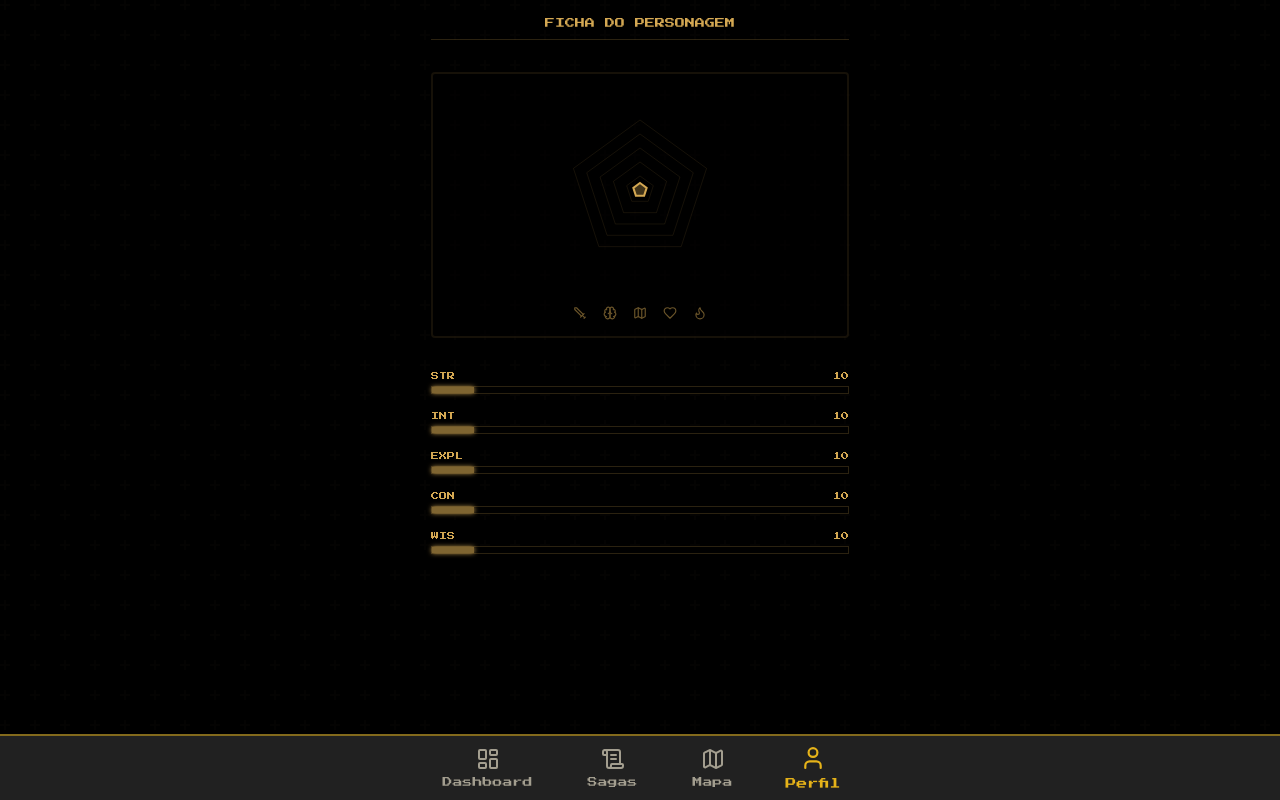
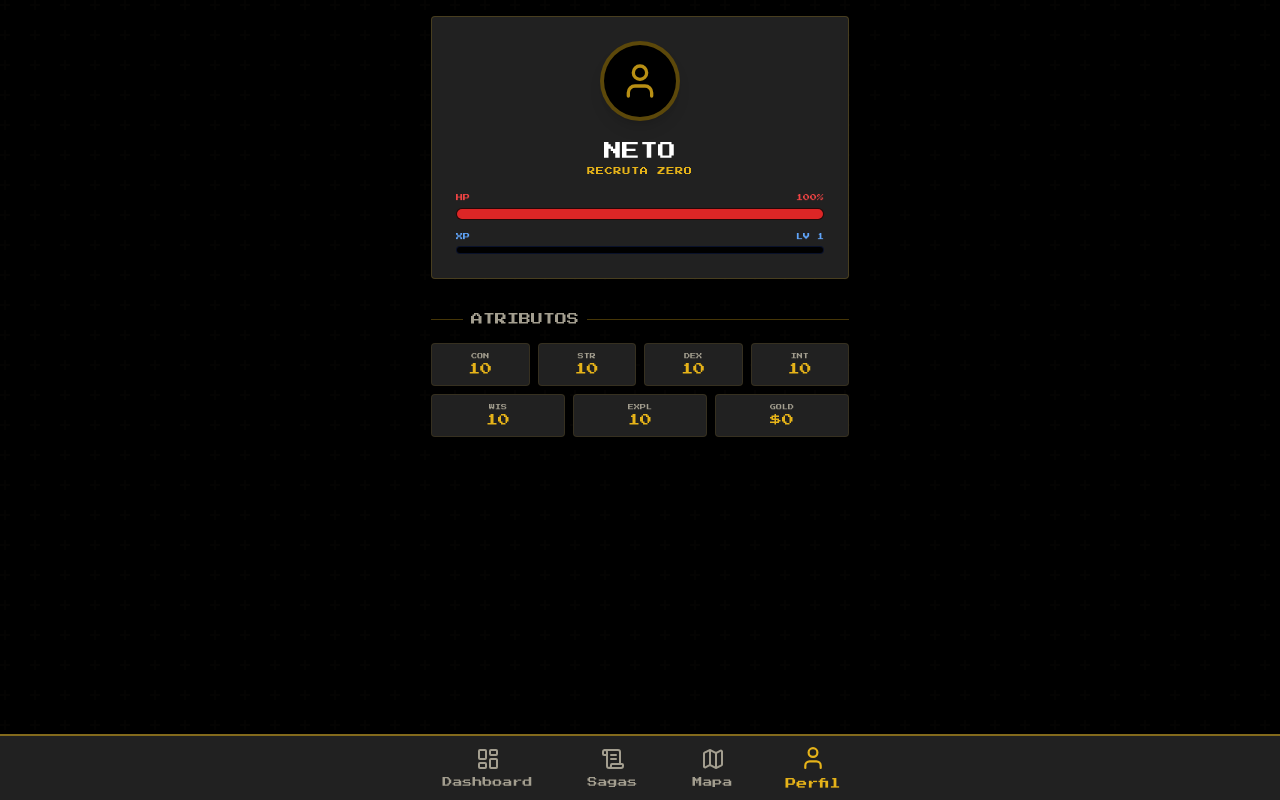
Before and after one commit to NetoPessoal-crypto/Life-RPG---Mestre-das-Sagas-MOCHA, a React (Vite) app: page /profile in a window 1280 px wide. Built offline with nearby package versions, Linux system fonts and the light colour scheme.

Commit message:
Update ProfilePage.tsx

```diff
--- a/src/react-app/pages/ProfilePage.tsx
+++ b/src/react-app/pages/ProfilePage.tsx
@@ -1,61 +1,76 @@
 import AppShell from '@/react-app/components/AppShell';
-import { useGame } from '@/react-app/context/GameContext';
-import { Sword, Brain, Map, Heart, Flame } from 'lucide-react';
+import { useGame, getPlayerTitle } from '@/react-app/context/GameContext';
+import { User, Shield, Zap } from 'lucide-react';
 
 export default function ProfilePage() {
   const { state } = useGame();
 
-  const stats = [
-    { label: 'STR', val: state.attributes.STR, i: 0 },
-    { label: 'INT', val: state.attributes.INT, i: 1 },
-    { label: 'EXPL', val: state.attributes.EXPL, i: 2 },
-    { label: 'CON', val: state.attributes.CON, i: 3 },
-    { label: 'WIS', val: state.attributes.WIS, i: 4 },
-  ];
+  const attrTop = ['CON', 'STR', 'DEX', 'INT'] as const;
+  const attrBottom = ['WIS', 'EXPL', 'GOLD'] as const;
 
-  const getCoords = (val: number, i: number) => {
-    const angle = (Math.PI * 2 * i) / 5 - Math.PI / 2;
-    const dist = (Math.min(val, 100) / 100) * 70;
-    return { x: 100 + dist * Math.cos(angle), y: 100 + dist * Math.sin(angle) };
-  };
-
-  const radarPoints = stats.map((s, i) => {
-    const c = getCoords(s.val, i);
-    return `${c.x},${c.y}`;
-  }).join(' ');
+  const hpPercent = (state.hp / state.maxHP) * 100;
+  const xpPercent = (state.totalXP % 100);
 
   return (
     <AppShell>
-      <div className="p-4 space-y-8 text-[#d4a853]">
-        <h2 className="font-pixel text-[10px] text-center border-b border-[#d4a853]/20 pb-2">FICHA DO PERSONAGEM</h2>
+      <div className="p-4 space-y-8">
+        {/* Personagem Status Card */}
+        <section className="bg-card border border-primary/20 rounded-lg p-6 flex flex-col items-center gap-4">
+           <div className="w-20 h-20 rounded-full border-4 border-primary/40 bg-black flex items-center justify-center shadow-lg">
+              <User size={40} className="text-primary opacity-80" />
+           </div>
+           <div className="text-center">
+              <h2 className="font-pixel text-lg text-white uppercase">{state.playerName}</h2>
+              <p className="font-pixel text-[8px] text-primary tracking-widest">{getPlayerTitle(state.level)}</p>
+           </div>
 
-        {/* GRÁFICO DE TEIA */}
-        <div className="bg-black/40 border-2 border-[#d4a853]/10 rounded-lg p-4 flex flex-col items-center">
-           <svg width="200" height="200" viewBox="0 0 200 200">
-             {[0.2, 0.4, 0.6, 0.8, 1].map(t => (
-               <polygon key={t} points={stats.map((_, i) => { const c = getCoords(100*t, i); return `${c.x},${c.y}`; }).join(' ')} fill="none" stroke="rgba(212,168,83,0.1)" />
-             ))}
-             <polygon points={radarPoints} fill="rgba(212,168,83,0.3)" stroke="#d4a853" strokeWidth="2" />
-           </svg>
-           <div className="flex gap-4 mt-4 opacity-50">
-             <Sword size={14}/> <Brain size={14}/> <Map size={14}/> <Heart size={14}/> <Flame size={14}/>
+           <div className="w-full space-y-3">
+              <div className="space-y-1">
+                <div className="flex justify-between font-pixel text-[7px] text-red-500">
+                  <span>HP</span>
+                  <span>{state.hp}%</span>
+                </div>
+                <div className="h-3 w-full bg-black border border-red-900/30 rounded-full overflow-hidden">
+                  <div className="h-full bg-red-600 shadow-[0_0_10px_rgba(220,38,38,0.5)]" style={{ width: `${hpPercent}%` }} />
+                </div>
+              </div>
+              <div className="space-y-1">
+                <div className="flex justify-between font-pixel text-[7px] text-blue-400">
+                  <span>XP</span>
+                  <span>LV {state.level}</span>
+                </div>
+                <div className="h-2 w-full bg-black border border-blue-900/30 rounded-full overflow-hidden">
+                  <div className="h-full bg-blue-500" style={{ width: `${xpPercent}%` }} />
+                </div>
+              </div>
            </div>
-        </div>
+        </section>
 
-        {/* LISTA DE ATRIBUTOS */}
-        <div className="space-y-4">
-          {stats.map(s => (
-            <div key={s.label} className="space-y-1">
-              <div className="flex justify-between font-pixel text-[8px]">
-                <span>{s.label}</span>
-                <span>{s.val}</span>
+        {/* Attributes Grid (Mocha Style: 4 e 3) */}
+        <section>
+          <h2 className="font-pixel text-xs text-muted-foreground mb-4 flex items-center gap-2">
+            <span className="w-8 h-px bg-primary/30" /> ATRIBUTOS <span className="flex-1 h-px bg-primary/30" />
+          </h2>
+
+          <div className="grid grid-cols-4 gap-2 mb-2">
+            {attrTop.map(attr => (
+              <div key={attr} className="bg-card border border-primary/10 p-2 rounded text-center">
+                <p className="text-[6px] text-muted-foreground font-pixel">{attr}</p>
+                <p className="text-xs font-pixel text-primary">{state.attributes[attr]}</p>
               </div>
-              <div className="h-2 w-full bg-black border border-[#d4a853]/20">
-                <div className="h-full bg-[#d4a853]/60 shadow-[0_0_5px_#d4a853]" style={{ width: `${s.val}%` }} />
+            ))}
+          </div>
+          <div className="grid grid-cols-3 gap-2">
+            {attrBottom.map(attr => (
+              <div key={attr} className="bg-card border border-primary/10 p-2 rounded text-center">
+                <p className="text-[6px] text-muted-foreground font-pixel">{attr}</p>
+                <p className="text-xs font-pixel text-primary">
+                  {attr === 'GOLD' ? `$${state.attributes[attr]}` : state.attributes[attr]}
+                </p>
               </div>
-            </div>
-          ))}
-        </div>
+            ))}
+          </div>
+        </section>
       </div>
     </AppShell>
   );
```
